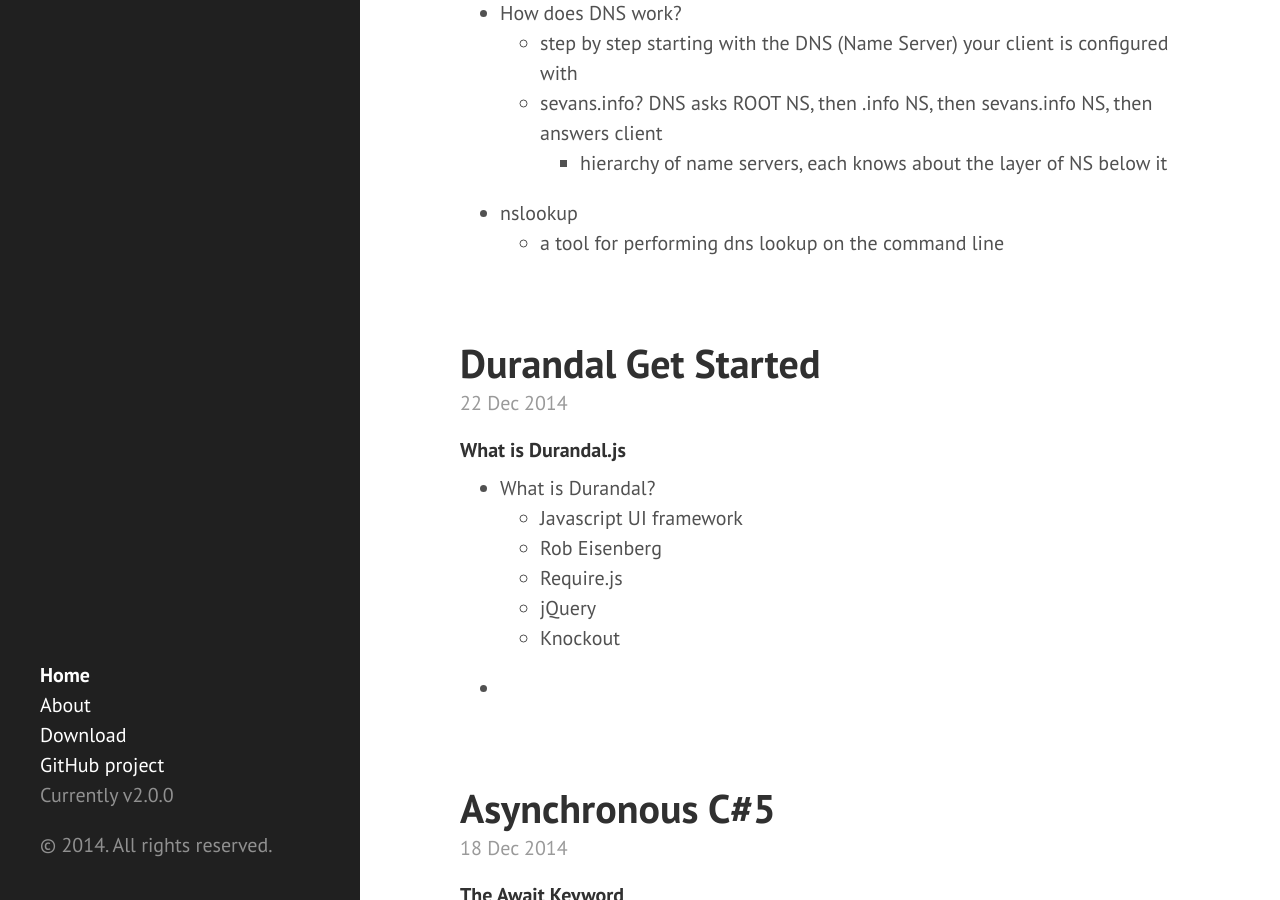
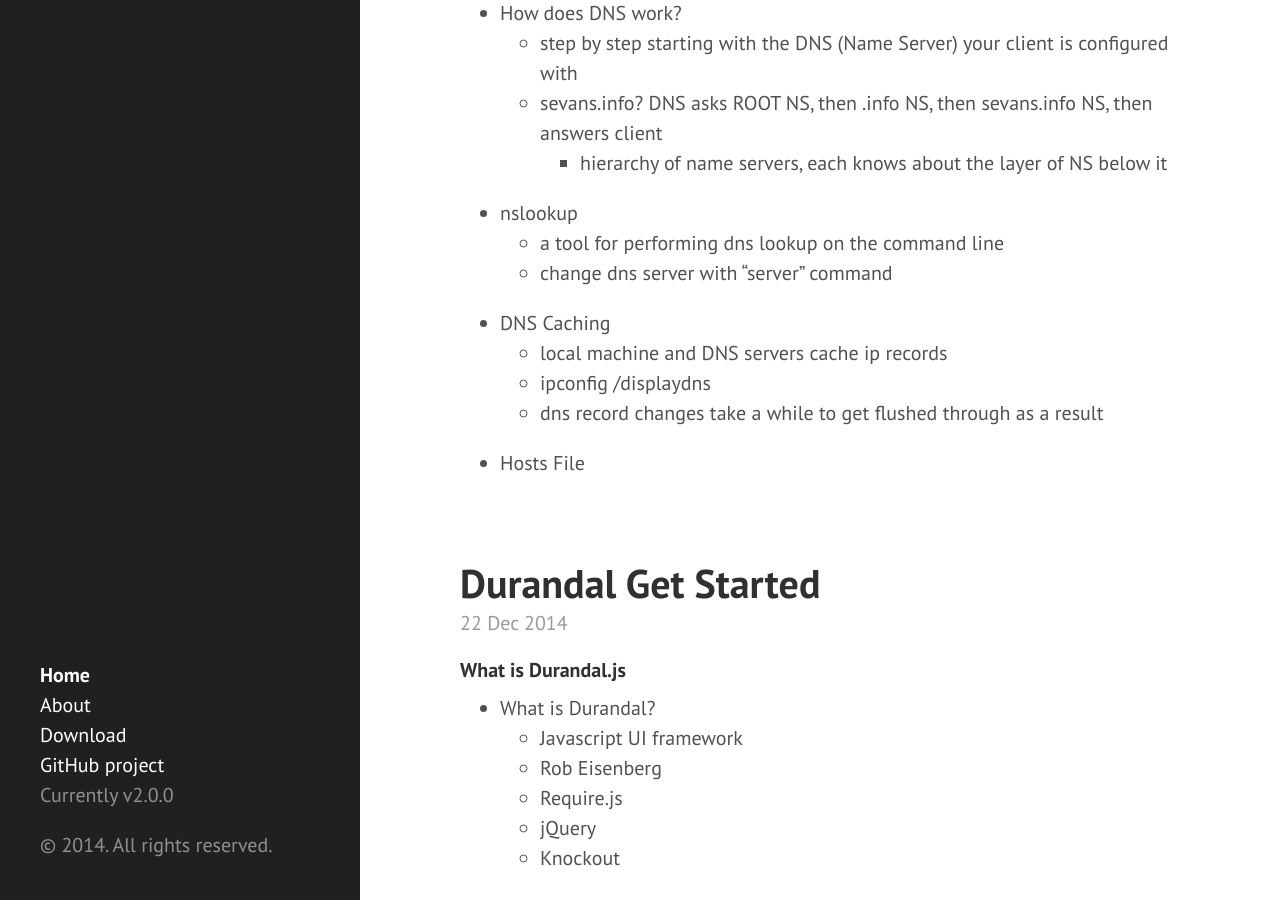
Before and after one commit to eneiand/eneiand.github.io, a Jekyll site: the page built from index.html, in a window 1280 px wide and 900 px high, scrolled down 402 px. Built offline with Jekyll 4.4.1, drawn with Linux system fonts in a browser that asks for light colours; Markdown is read by kramdown in place of the engine named in the settings; the list of posts is cut into pages by our own code.

Commit message:
Update 2014-12-26-tcp-ip-networking.md

```diff
--- a/_posts/2014-12-26-tcp-ip-networking.md
+++ b/_posts/2014-12-26-tcp-ip-networking.md
@@ -10,3 +10,9 @@
     * hierarchy of name servers, each knows about the layer of NS below it
 * nslookup
   * a tool for performing dns lookup on the command line
+  * change dns server with "server" command
+* DNS Caching
+  * local machine and DNS servers cache ip records
+  * ipconfig /displaydns
+  * dns record changes take a while to get flushed through as a result
+* Hosts File
```
